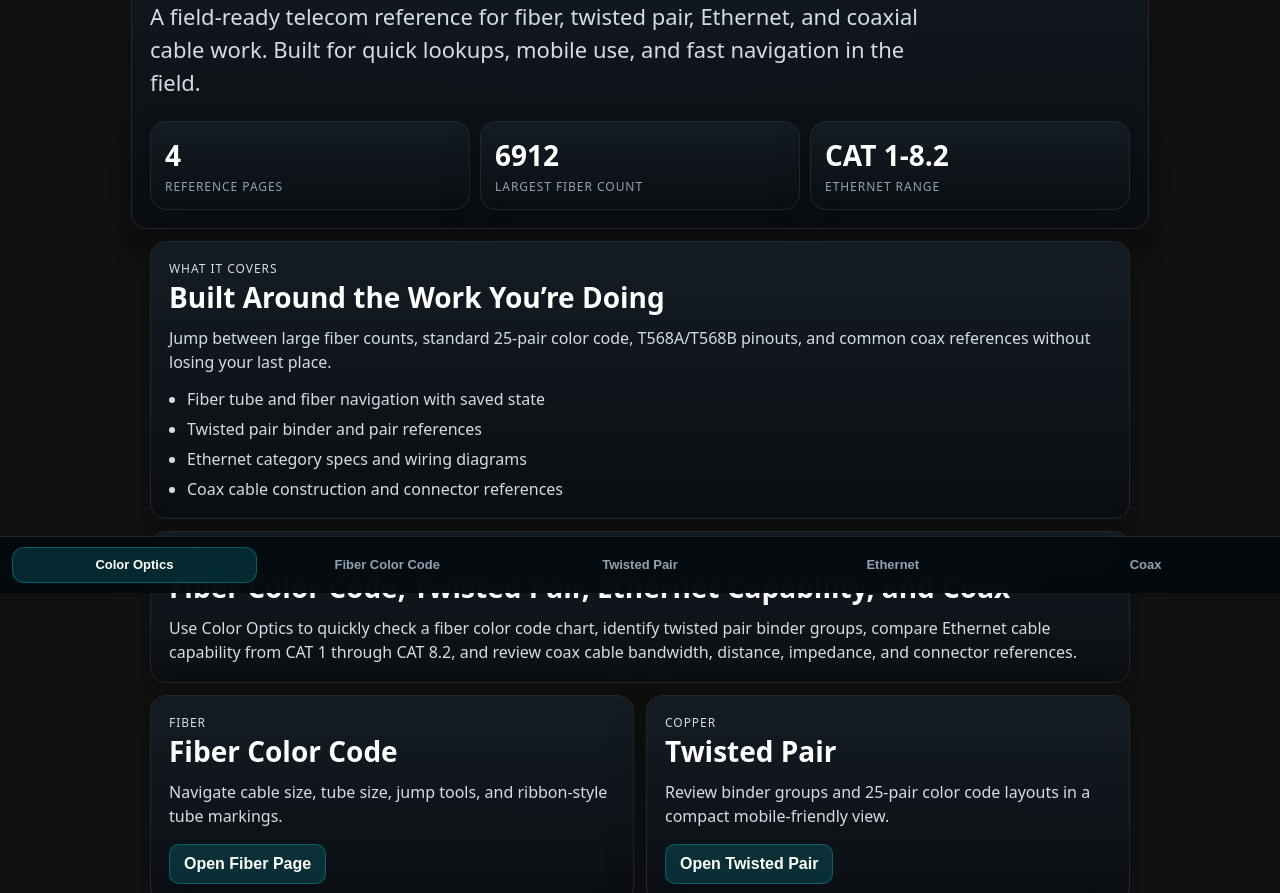
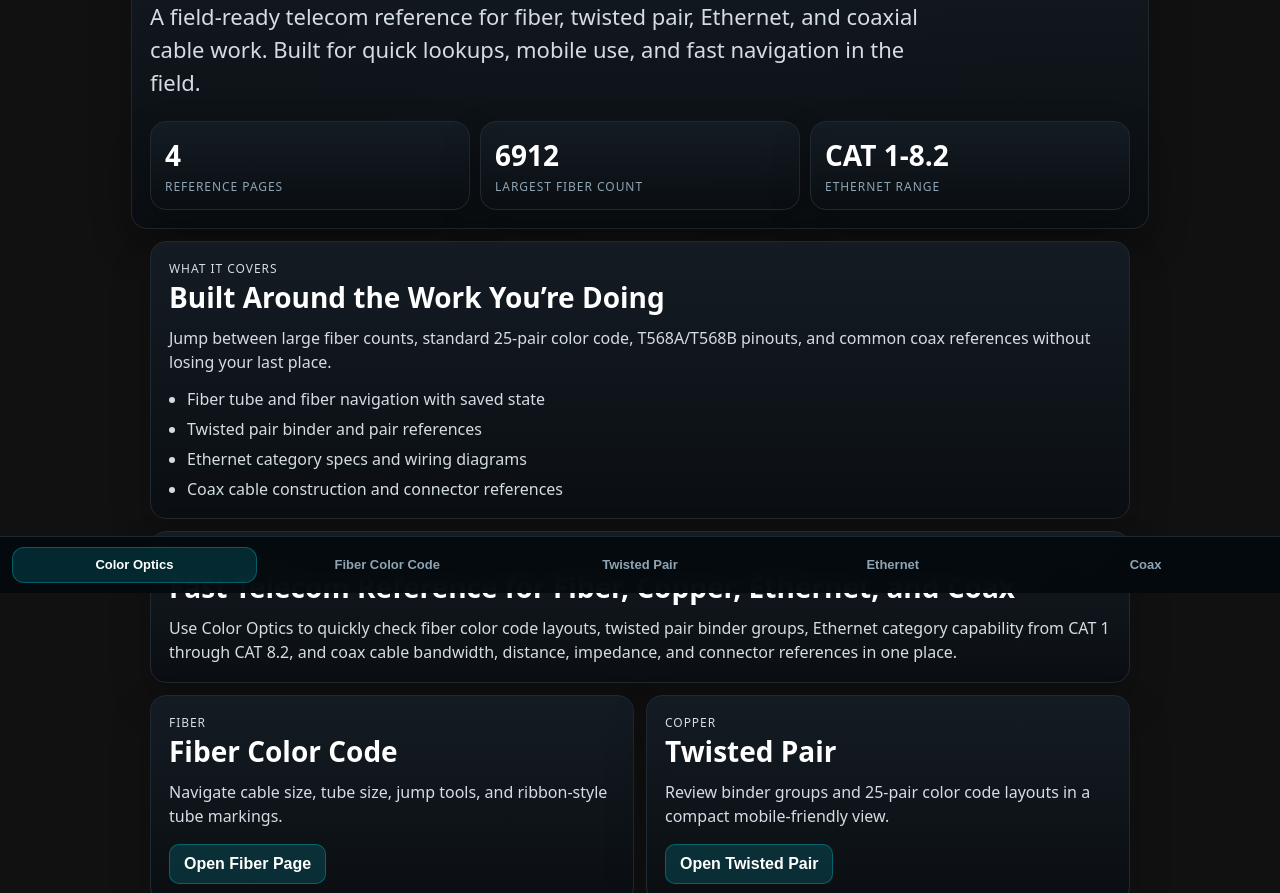
Before and after one commit to spencerward-bit/Fiber-CC, a plain HTML site: page index.html in a window 1280 px wide. Shown: the part 207-1100 px from the top of the page. Drawn offline with Linux system fonts and the light colour scheme.

Commit message:
Refine home page reference copy

```diff
--- a/index.html
+++ b/index.html
@@ -78,12 +78,12 @@
     </article>
 
     <article class="home-card home-card-feature">
-      <p class="hero-eyebrow">Popular Lookups</p>
-      <h3>Fiber Color Code, Twisted Pair, Ethernet Capability, and Coax</h3>
+      <p class="hero-eyebrow">Reference Library</p>
+      <h3>Fast Telecom Reference for Fiber, Copper, Ethernet, and Coax</h3>
       <p>
-        Use Color Optics to quickly check a fiber color code chart, identify twisted pair binder groups,
-        compare Ethernet cable capability from CAT 1 through CAT 8.2, and review coax cable bandwidth,
-        distance, impedance, and connector references.
+        Use Color Optics to quickly check fiber color code layouts, twisted pair binder groups,
+        Ethernet category capability from CAT 1 through CAT 8.2, and coax cable bandwidth,
+        distance, impedance, and connector references in one place.
       </p>
     </article>
 
```
